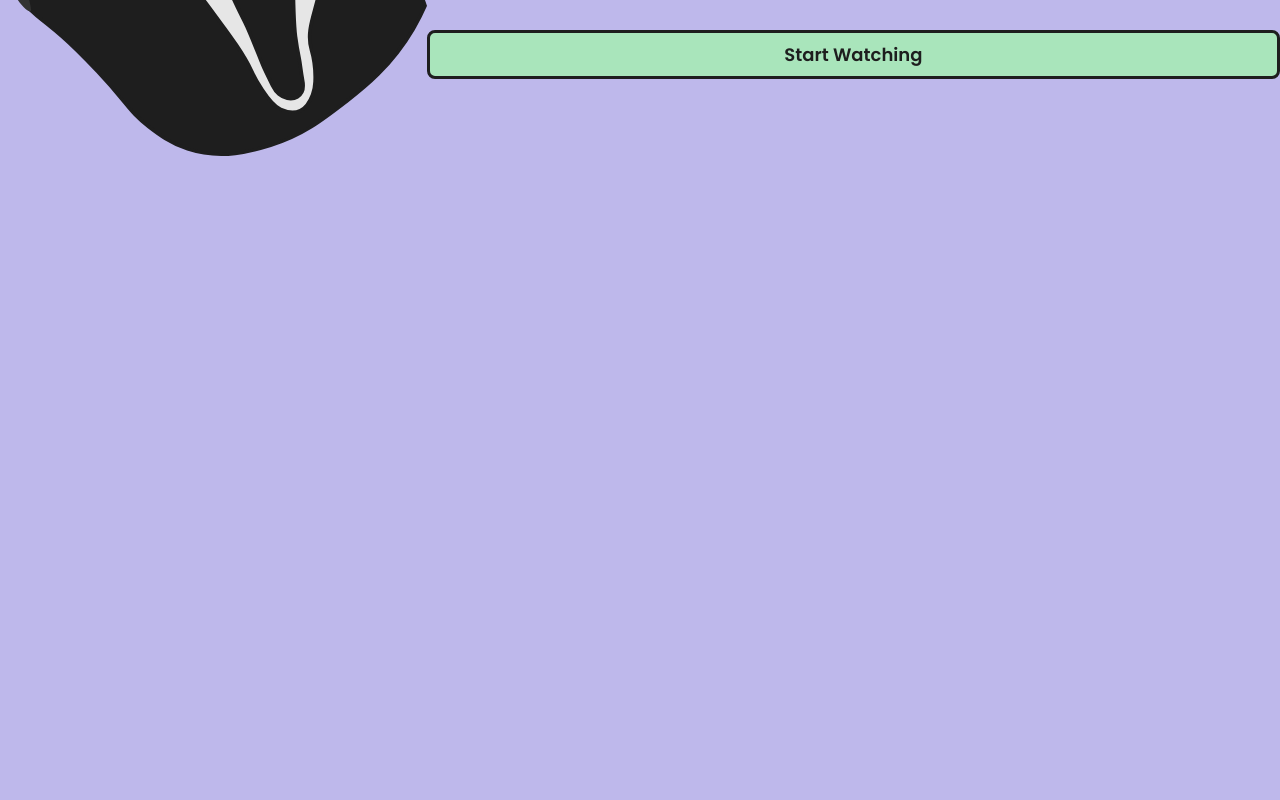
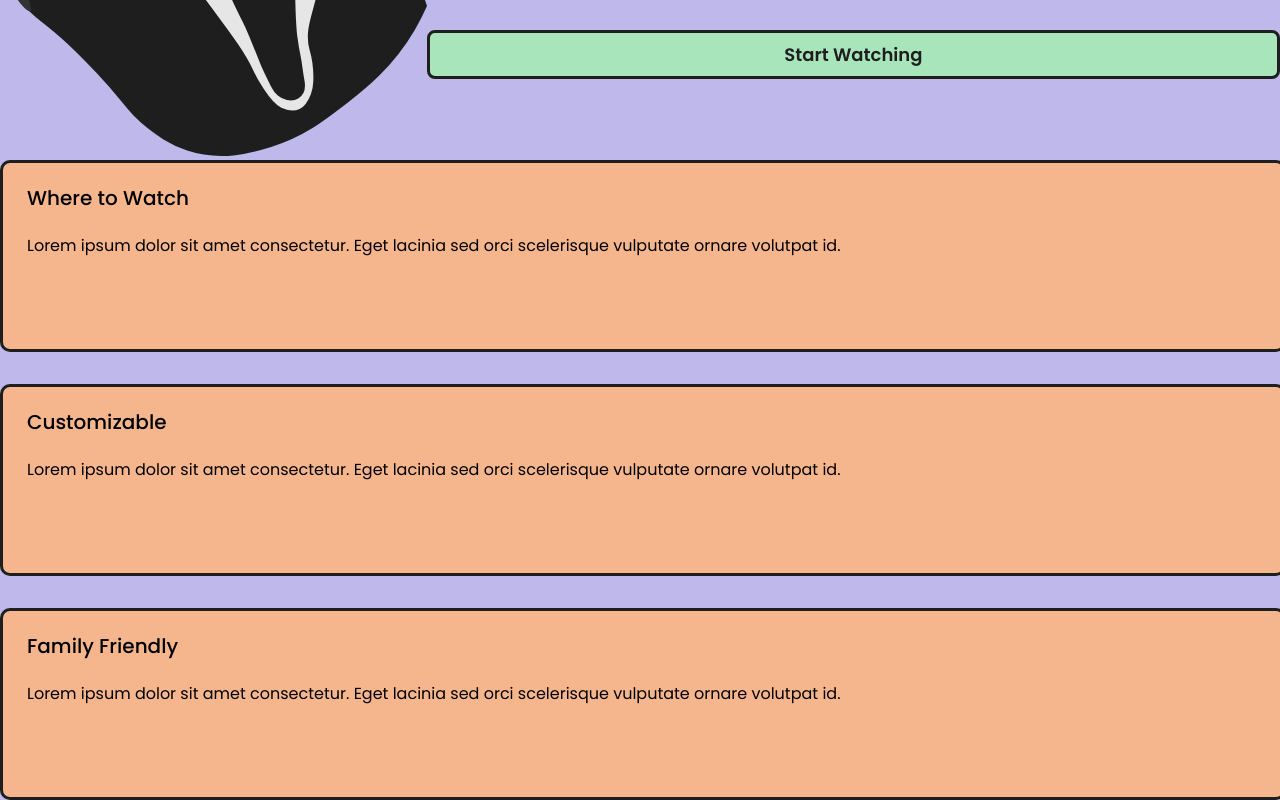
Before and after one commit to stephen-kernan/spooky-list, a Next.js app: page /dashboard in a window 1280 px wide. Shown: the part 482-1282 px from the top of the page. Before the commit the page ends 800 px from the top, so only its background shows below. Built offline with nearby package versions, Linux system fonts and the light colour scheme.

Commit message:
LTC-46: Made a Card component and added a Card List component to go around the Cards (#12)

```diff
--- a/src/app/dashboard/page.tsx
+++ b/src/app/dashboard/page.tsx
@@ -2,6 +2,7 @@
 import React from 'react'
 import { NavBar } from '@/components/NavBar/NavBar'
 import { HeroSection } from '@/components/HeroSection/HeroSection'
+import { CardList } from '@/components/CardList/CardList'
 
 const DashboardPage = (): JSX.Element => {
   return (
@@ -14,6 +15,7 @@ const DashboardPage = (): JSX.Element => {
               altText={'Two Cartoon Ghosts'}
               isFlipped={false}
           />
+          <CardList/>
       </div>
   )
 }
--- /dev/null
+++ b/src/components/Card/Card.module.scss
@@ -0,0 +1,16 @@
+.card {
+ background-color: var(--pumpkin);
+ width: 100%;
+ border: 3px solid var(--black-cat);
+ border-radius: 10px;
+ font-family: var(--primaryFont);
+
+ * {
+  margin-inline: 1.5rem;
+ }
+
+ h3 {
+  font-size: 1.25rem;
+  font-weight: 500;
+ }
+}
--- /dev/null
+++ b/src/components/Card/Card.tsx
@@ -0,0 +1,20 @@
+import React from 'react'
+import styles from './Card.module.scss'
+
+interface CardProps {
+  headerText: string
+  bodyText: string
+}
+
+export const Card: React.FC<CardProps> = ({ headerText, bodyText }) => {
+  return (
+      <div className={styles.card}>
+          <h3>
+              {headerText}
+          </h3>
+          <p>
+              {bodyText}
+          </p>
+      </div>
+  )
+}
--- /dev/null
+++ b/src/components/CardList/CardList.module.scss
@@ -0,0 +1,6 @@
+.cardList {
+  width: 100%;
+  display: grid;
+  grid-template-rows: repeat(3,12rem);
+  gap: 2rem;
+}
--- /dev/null
+++ b/src/components/CardList/CardList.tsx
@@ -0,0 +1,19 @@
+import React from 'react'
+import styles from './CardList.module.scss'
+import { Card } from '@/components/Card/Card'
+
+export const CardList: React.FC = () => {
+  const cards = [
+    { headerText: 'Where to Watch', bodyText: 'Lorem ipsum dolor sit amet consectetur. Eget lacinia sed orci scelerisque vulputate ornare volutpat id.' },
+    { headerText: 'Customizable', bodyText: 'Lorem ipsum dolor sit amet consectetur. Eget lacinia sed orci scelerisque vulputate ornare volutpat id.' },
+    { headerText: 'Family Friendly', bodyText: 'Lorem ipsum dolor sit amet consectetur. Eget lacinia sed orci scelerisque vulputate ornare volutpat id.' }
+  ]
+
+  return (
+      <div className={styles.cardList}>
+          {cards.map(card => (
+              <Card key={card.headerText} headerText={card.headerText} bodyText={card.bodyText}/>)
+          )}
+      </div>
+  )
+}
```
Also changed, not shown: 1 other file (tests, documents, lock files or other folders).
